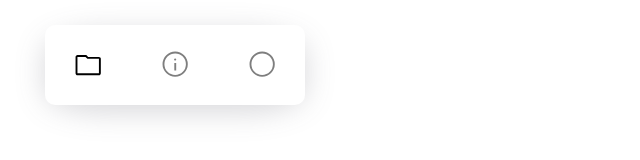
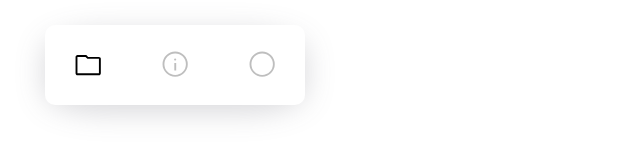
Before and after one commit to RunItBack1127/Proton, a Vue app: page / in a window 1280 px wide. Shown: the top 160 px of the page, without its empty margins (0-640 px from the left). Built offline with nearby package versions, Linux system fonts and the light colour scheme.

Commit message:
Refactoring SVG transparency on unavailable option

```diff
--- a/src/components/OptionsPanel.vue
+++ b/src/components/OptionsPanel.vue
@@ -58,7 +58,7 @@ nav {
         svg {
             width: 30px;
             height: 30px;
-            opacity: 0.5;
+            opacity: 0.25;
         }
     }
 
```
